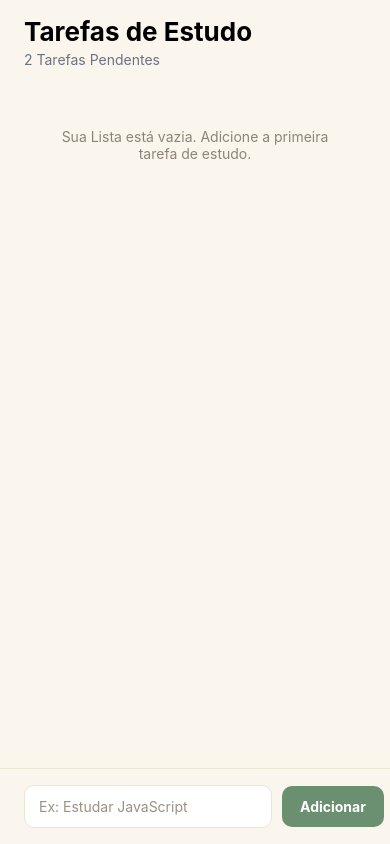
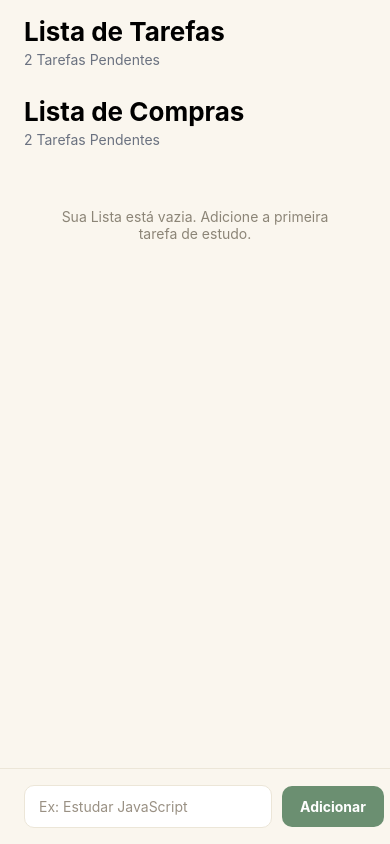
Before and after one commit to wellingtonfpo/aula-todo-app, a React Native app: screen / in a window 390 px wide. Built offline with nearby package versions, Linux system fonts and the light colour scheme.

Commit message:
componentização

```diff
--- a/App.js
+++ b/App.js
@@ -17,6 +17,7 @@ import {
 
 import { renderItem } from './src/components/RenderItem';
 import { Title } from './src/components/Title';
+import { Footer } from './src/components/Footer';
 
 function gerarId() {
   return Date.now().toString() + Math.random().toString(16).slice(2);
@@ -66,8 +67,9 @@ function confirmarExclusao(tarefa) {
         style={styles.keyboardFlex}
         behavior={Platform.OS === 'ios' ? 'padding' : undefined}
       >
+        <Title texto={'Lista de Tarefas'}/>
 
-      <Title />
+        <Title texto={'Lista de Compras'}/>
 
         <FlatList
           data={tarefas}
@@ -83,25 +85,12 @@ function confirmarExclusao(tarefa) {
           }
         />
 
-      <View style={styles.rodape}>
-        <TextInput
-          placeholder='Ex: Estudar JavaScript'
-          placeholderTextColor='#9A9184'
-          style={styles.input}
+        <Footer
           value={novaTarefa}
           onChangeText={setNovaTarefa}
-          onSubmitEditing={adicionarTarefa}
-          returnKeyType='done'
+          adicionarTarefa={adicionarTarefa}
         />
-        <TouchableOpacity
-          style={styles.botaoAdicionar}
-          onPress={adicionarTarefa}
-        >
-          <Text style={styles.botaoTexto}>Adicionar</Text>
-        </TouchableOpacity>
-      </View>
       </KeyboardAvoidingView>
-
     </SafeAreaView>
     </SafeAreaProvider>
   );
@@ -128,36 +117,6 @@ const styles = StyleSheet.create({
     // paddingHorizontal: 32,
     maxWidth: '80%' // Dica do Diogo
   },
-  rodape: {
-    flexDirection: 'row',
-    alignItems: 'center',
-    paddingHorizontal: 24,
-    paddingVertical: 16,
-    borderTopWidth: 1,
-    borderTopColor: '#ECE6D8',
-  },
-  input: {
-    flex: 1,
-    backgroundColor: '#FFF',
-    borderRadius: 10,
-    borderWidth: 1,
-    borderColor: '#ECE6D8',
-    paddingHorizontal: 14,
-    paddingVertical: 12,
-    color: '#1D2B3A',
-    marginRight: 10
-  },
-  botaoAdicionar: {
-    backgroundColor: '#6B8F71',
-    paddingHorizontal: 18,
-    paddingVertical: 12,
-    borderRadius: 10
-  },
-  botaoTexto: {
-    color: '#FFF',
-    fontWeight: '700',
-    fontSize: 14
-  },
   keyboardFlex: {
     flex: 1
   }
--- /dev/null
+++ b/src/components/Footer.js
@@ -0,0 +1,59 @@
+import {
+    View,
+    TouchableOpacity,
+    Text,
+    StyleSheet,
+    TextInput
+} from 'react-native'
+
+export function Footer({ value, onChangeText, adicionarTarefa }) {
+  return (
+    <View style={styles.rodape}>
+    <TextInput
+      placeholder="Ex: Estudar JavaScript"
+      placeholderTextColor="#9A9184"
+      style={styles.input}
+      value={value}
+      onChangeText={onChangeText}
+      onSubmitEditing={adicionarTarefa}
+      returnKeyType="done"
+    />
+    <TouchableOpacity style={styles.botaoAdicionar} onPress={adicionarTarefa}>
+      <Text style={styles.botaoTexto}>Adicionar</Text>
+    </TouchableOpacity>
+  </View>
+  )
+}
+
+const styles = StyleSheet.create({
+    rodape: {
+    flexDirection: 'row',
+    alignItems: 'center',
+    paddingHorizontal: 24,
+    paddingVertical: 16,
+    borderTopWidth: 1,
+    borderTopColor: '#ECE6D8',
+  },
+  input: {
+    flex: 1,
+    backgroundColor: '#FFF',
+    borderRadius: 10,
+    borderWidth: 1,
+    borderColor: '#ECE6D8',
+    paddingHorizontal: 14,
+    paddingVertical: 12,
+    color: '#1D2B3A',
+    marginRight: 10
+  },
+  botaoAdicionar: {
+    backgroundColor: '#6B8F71',
+    paddingHorizontal: 18,
+    paddingVertical: 12,
+    borderRadius: 10
+  },
+  botaoTexto: {
+    color: '#FFF',
+    fontWeight: '700',
+    fontSize: 14
+  },
+})
--- a/src/components/Title.js
+++ b/src/components/Title.js
@@ -1,9 +1,9 @@
 import { View, Text, StyleSheet } from "react-native";
 
-export function Title() {
+export function Title({ texto }) {
   return (
     <View style={styles.header}>
-      <Text style={styles.headerTitulo}>Tarefas de Estudo</Text>
+      <Text style={styles.headerTitulo}>{texto}</Text>
       <Text style={styles.headerSubTitulo}>2 Tarefas Pendentes</Text>
     </View>
   );
```
Lines whose indentation alone changed are shown as unchanged.
